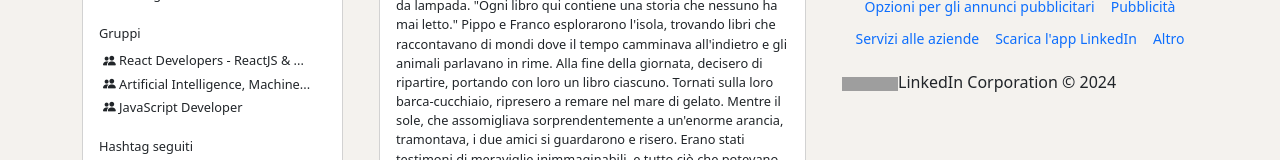
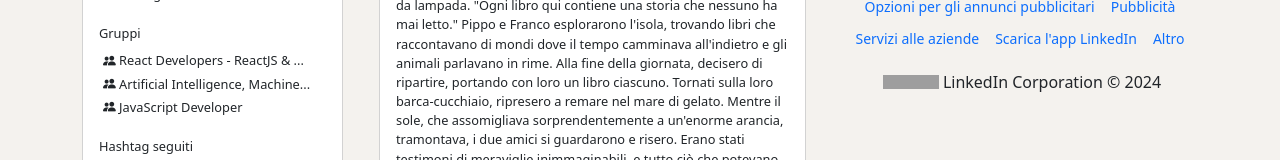
Before and after one commit to Noirspider/Darth-Pippo-il-Kebbabbaro-cerca-lavoro, a React (Create React App) app: page / in a window 1280 px wide. Shown: the part 631-791 px from the top of the page. Built offline with nearby package versions, Linux system fonts and the light colour scheme; no server answers; grey boxes are pictures that could not be loaded.

Commit message:
fix footer

```diff
--- a/src/components/MyHome.jsx
+++ b/src/components/MyHome.jsx
@@ -400,12 +400,12 @@ function MyHome() {
                       </a>
                     </li>
                   </ul>
-                  <div className=" align-content-center">
+                  <div className="  d-flex justify-content-center align-items-center">
                     <svg
                       role="img"
                       aria-hidden="false"
                       aria-label="LinkedIn"
-                      class="global-footer-compact__linkedin-logo"
+                      class="global-footer-compact__linkedin-logo mx-1"
                       xmlns="http://www.w3.org/2000/svg"
                       width="56"
                       height="14"
```
